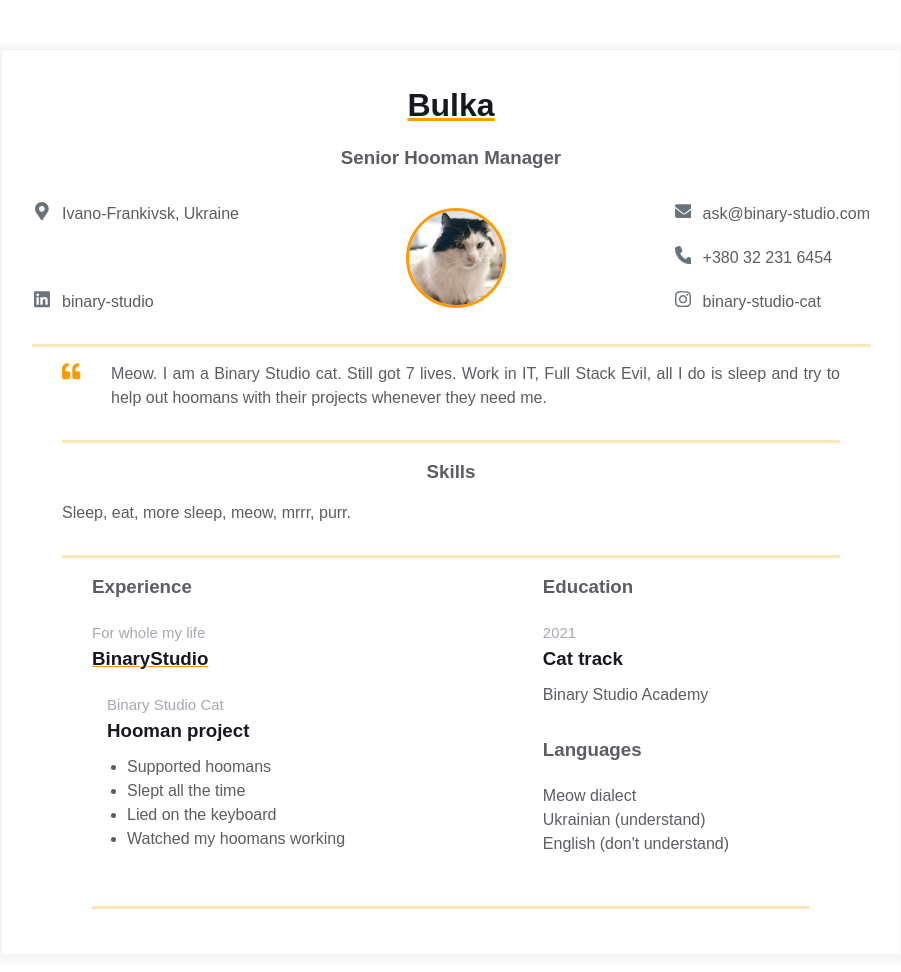
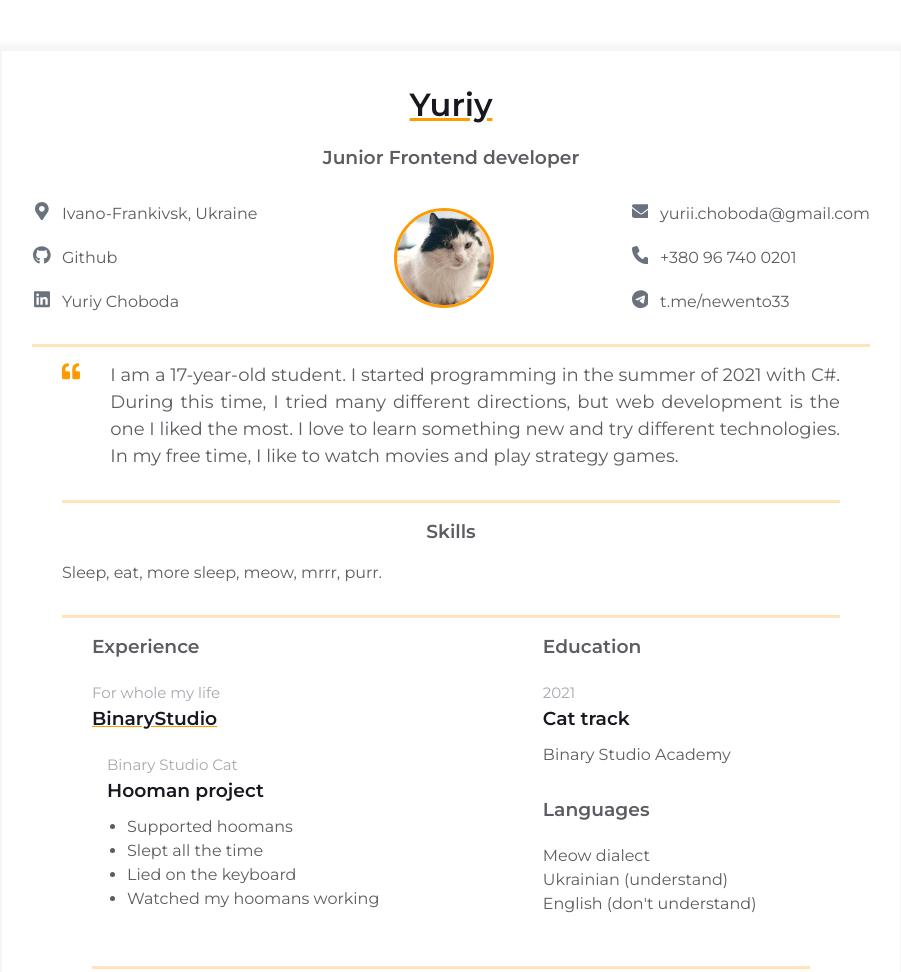
Before and after one commit to newento14/homepage, a plain HTML site: page index.html in a window 1280 px wide. Shown: the whole page, without its empty margins (189-1090 px from the left). Drawn offline with Linux system fonts and the light colour scheme.

Commit message:
Change contact information and change font styles

```diff
--- a/index.html
+++ b/index.html
@@ -6,6 +6,10 @@
 	<meta name="viewport" content="width=device-width, initial-scale=1" />
 	<title>Résumé</title>
 	<link rel="stylesheet" href="styles.css" />
+	<link rel="preconnect" href="https://fonts.googleapis.com">
+	<link rel="preconnect" href="https://fonts.gstatic.com" crossorigin>
+	<link href="https://fonts.googleapis.com/css2?family=Montserrat:wght@400;600&family=Roboto+Mono&display=swap"
+		rel="stylesheet">
 </head>
 
 <body>
@@ -13,8 +17,8 @@
 		<div class="resume">
 			<div class="container">
 				<div class="resume__block">
-					<h1 class="contact-info__header">Bulka</h1>
-					<h3 class="contact-info__sub-header">Senior Hooman Manager</h3>
+					<h1 class="contact-info__header">Yuriy</h1>
+					<h3 class="contact-info__sub-header">Junior Frontend developer</h3>
 
 					<div class="contact_info_container fh">
 						<div class="contact-info__block">
@@ -30,7 +34,16 @@
 								</div>
 								<span>Ivano-Frankivsk, Ukraine</span>
 							</a>
-							<a href="https://ua.linkedin.com/company/binary-studio_241166" rel="author" class="contact-info__item">
+							<a href="https://github.com/newento14" rel="author" class="contact-info__item">
+								<div class="contact-info__item-icon-wrapper">
+									<svg class="contact-info__item-icon" xmlns="http://www.w3.org/2000/svg" viewBox="0 0 500 512">
+										<path
+											d="M165.9 397.4c0 2-2.3 3.6-5.2 3.6-3.3 .3-5.6-1.3-5.6-3.6 0-2 2.3-3.6 5.2-3.6 3-.3 5.6 1.3 5.6 3.6zm-31.1-4.5c-.7 2 1.3 4.3 4.3 4.9 2.6 1 5.6 0 6.2-2s-1.3-4.3-4.3-5.2c-2.6-.7-5.5 .3-6.2 2.3zm44.2-1.7c-2.9 .7-4.9 2.6-4.6 4.9 .3 2 2.9 3.3 5.9 2.6 2.9-.7 4.9-2.6 4.6-4.6-.3-1.9-3-3.2-5.9-2.9zM244.8 8C106.1 8 0 113.3 0 252c0 110.9 69.8 205.8 169.5 239.2 12.8 2.3 17.3-5.6 17.3-12.1 0-6.2-.3-40.4-.3-61.4 0 0-70 15-84.7-29.8 0 0-11.4-29.1-27.8-36.6 0 0-22.9-15.7 1.6-15.4 0 0 24.9 2 38.6 25.8 21.9 38.6 58.6 27.5 72.9 20.9 2.3-16 8.8-27.1 16-33.7-55.9-6.2-112.3-14.3-112.3-110.5 0-27.5 7.6-41.3 23.6-58.9-2.6-6.5-11.1-33.3 2.6-67.9 20.9-6.5 69 27 69 27 20-5.6 41.5-8.5 62.8-8.5s42.8 2.9 62.8 8.5c0 0 48.1-33.6 69-27 13.7 34.7 5.2 61.4 2.6 67.9 16 17.7 25.8 31.5 25.8 58.9 0 96.5-58.9 104.2-114.8 110.5 9.2 7.9 17 22.9 17 46.4 0 33.7-.3 75.4-.3 83.6 0 6.5 4.6 14.4 17.3 12.1C428.2 457.8 496 362.9 496 252 496 113.3 383.5 8 244.8 8zM97.2 352.9c-1.3 1-1 3.3 .7 5.2 1.6 1.6 3.9 2.3 5.2 1 1.3-1 1-3.3-.7-5.2-1.6-1.6-3.9-2.3-5.2-1zm-10.8-8.1c-.7 1.3 .3 2.9 2.3 3.9 1.6 1 3.6 .7 4.3-.7 .7-1.3-.3-2.9-2.3-3.9-2-.6-3.6-.3-4.3 .7zm32.4 35.6c-1.6 1.3-1 4.3 1.3 6.2 2.3 2.3 5.2 2.6 6.5 1 1.3-1.3 .7-4.3-1.3-6.2-2.2-2.3-5.2-2.6-6.5-1zm-11.4-14.7c-1.6 1-1.6 3.6 0 5.9 1.6 2.3 4.3 3.3 5.6 2.3 1.6-1.3 1.6-3.9 0-6.2-1.4-2.3-4-3.3-5.6-2z" />
+									</svg>
+								</div>
+								<span>Github</span>
+							</a>
+							<a href="https://www.linkedin.com/in/yuriy-choboda-52141927a/" rel="author" class="contact-info__item">
 								<div class="contact-info__item-icon-wrapper">
 									<svg class="contact-info__item-icon" xmlns="http://www.w3.org/2000/svg" viewBox="0 0 448 512">
 										<path d="M416 32H31.9C14.3 32 0 46.5 0 64.3v383.4C0 465.5 14.3 480 31.9
@@ -42,7 +55,7 @@
         0 79.7 44.3 79.7 101.9V416z"></path>
 									</svg>
 								</div>
-								<span>binary-studio</span>
+								<span>Yuriy Choboda</span>
 							</a>
 						</div>
 
@@ -58,7 +71,7 @@
 											d="M48 64C21.5 64 0 85.5 0 112c0 15.1 7.1 29.3 19.2 38.4L236.8 313.6c11.4 8.5 27 8.5 38.4 0L492.8 150.4c12.1-9.1 19.2-23.3 19.2-38.4c0-26.5-21.5-48-48-48H48zM0 176V384c0 35.3 28.7 64 64 64H448c35.3 0 64-28.7 64-64V176L294.4 339.2c-22.8 17.1-54 17.1-76.8 0L0 176z" />
 									</svg>
 								</div>
-								<span>ask@binary-studio.com</span>
+								<span>yurii.choboda@gmail.com</span>
 							</a>
 							<a href="" rel="author" class="contact-info__item">
 								<div class="contact-info__item-icon-wrapper">
@@ -67,18 +80,17 @@
 											d="M164.9 24.6c-7.7-18.6-28-28.5-47.4-23.2l-88 24C12.1 30.2 0 46 0 64C0 311.4 200.6 512 448 512c18 0 33.8-12.1 38.6-29.5l24-88c5.3-19.4-4.6-39.7-23.2-47.4l-96-40c-16.3-6.8-35.2-2.1-46.3 11.6L304.7 368C234.3 334.7 177.3 277.7 144 207.3L193.3 167c13.7-11.2 18.4-30 11.6-46.3l-40-96z" />
 									</svg>
 								</div>
-								<span>+380 32 231 6454</span>
+								<span>+380 96 740 0201</span>
 							</a>
-							<a href="" rel="author" class="contact-info__item">
+							<a href="https://t.me/newento33" rel="author" class="contact-info__item">
 								<div class="contact-info__item-icon-wrapper">
 									<svg class="contact-info__item-icon" xmlns="http://www.w3.org/2000/svg" viewBox="0 0 448 512">
 										<path
-											d="M224.1 141c-63.6 0-114.9 51.3-114.9 114.9s51.3 114.9 114.9 114.9S339 319.5 339 255.9 287.7 141 224.1 141zm0 189.6c-41.1 0-74.7-33.5-74.7-74.7s33.5-74.7 74.7-74.7 74.7 33.5 74.7 74.7-33.6 74.7-74.7 74.7zm146.4-194.3c0 14.9-12 26.8-26.8 26.8-14.9 0-26.8-12-26.8-26.8s12-26.8 26.8-26.8 26.8 12 26.8 26.8zm76.1 27.2c-1.7-35.9-9.9-67.7-36.2-93.9-26.2-26.2-58-34.4-93.9-36.2-37-2.1-147.9-2.1-184.9 0-35.8 1.7-67.6 9.9-93.9 36.1s-34.4 58-36.2 93.9c-2.1 37-2.1 147.9 0 184.9 1.7 35.9 9.9 67.7 36.2 93.9s58 34.4 93.9 36.2c37 2.1 147.9 2.1 184.9 0 35.9-1.7 67.7-9.9 93.9-36.2 26.2-26.2 34.4-58 36.2-93.9 2.1-37 2.1-147.8 0-184.8zM398.8 388c-7.8 19.6-22.9 34.7-42.6 42.6-29.5 11.7-99.5 9-132.1 9s-102.7 2.6-132.1-9c-19.6-7.8-34.7-22.9-42.6-42.6-11.7-29.5-9-99.5-9-132.1s-2.6-102.7 9-132.1c7.8-19.6 22.9-34.7 42.6-42.6 29.5-11.7 99.5-9 132.1-9s102.7-2.6 132.1 9c19.6 7.8 34.7 22.9 42.6 42.6 11.7 29.5 9 99.5 9 132.1s2.7 102.7-9 132.1z" />
+											d="M248 8C111 8 0 119 0 256S111 504 248 504 496 393 496 256 385 8 248 8zM363 176.7c-3.7 39.2-19.9 134.4-28.1 178.3-3.5 18.6-10.3 24.8-16.9 25.4-14.4 1.3-25.3-9.5-39.3-18.7-21.8-14.3-34.2-23.2-55.3-37.2-24.5-16.1-8.6-25 5.3-39.5 3.7-3.8 67.1-61.5 68.3-66.7 .2-.7 .3-3.1-1.2-4.4s-3.6-.8-5.1-.5q-3.3 .7-104.6 69.1-14.8 10.2-26.9 9.9c-8.9-.2-25.9-5-38.6-9.1-15.5-5-27.9-7.7-26.8-16.3q.8-6.7 18.5-13.7 108.4-47.2 144.6-62.3c68.9-28.6 83.2-33.6 92.5-33.8 2.1 0 6.6 .5 9.6 2.9a10.5 10.5 0 0 1 3.5 6.7A43.8 43.8 0 0 1 363 176.7z" />
 									</svg>
 								</div>
-								<span>binary-studio-cat</span>
+								<span>t.me/newento33</span>
 							</a>
-
 						</div>
 
 					</div>
@@ -98,9 +110,10 @@
 								</svg>
 							</div>
 							<p class="intro_text">
-								Meow. I am a Binary Studio cat. Still got 7 lives. Work in IT,
-								Full Stack Evil, all I do is sleep and try to help out hoomans
-								with their projects whenever they need me.
+								I am a 17-year-old student. I started programming in the summer of 2021 with C#. During this time, I
+								tried many different directions, but web development is the one I liked the most. I love to learn
+								something new and try different technologies. In my free time, I like to watch movies and play strategy
+								games.
 							</p>
 						</div>
 					</div>
--- a/styles.css
+++ b/styles.css
@@ -5,8 +5,8 @@
 }
 
 body {
-	font-family: Arial, Helvetica, sans-serif;
 	line-height: 1.5;
+	font-family: 'Montserrat', sans-serif;
 
 	--primary-text-color: #181820;
 	--secondary-text-color: #5c5c62;
@@ -153,6 +153,7 @@ body {
 
 .intro_text {
 	color: var(--secondary-text-color);
+	font-size: 18px;
 	text-align: justify;
 }
 
```
